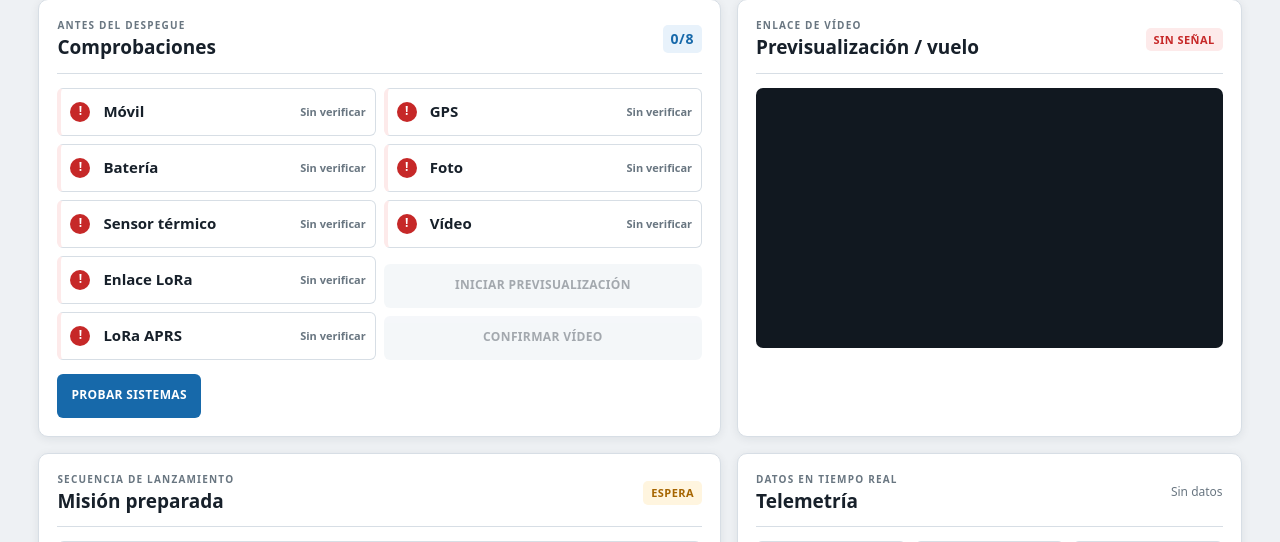
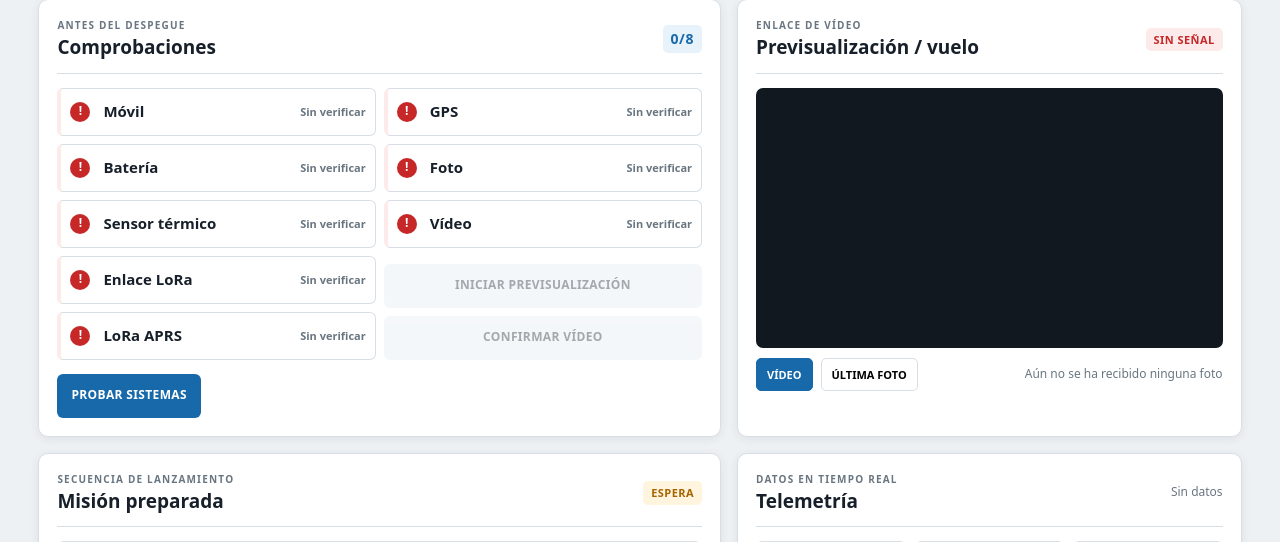
Before and after one commit to Gonellarro/stratocaster, a Flask app: page /control in a window 1280 px wide. Shown: the part 186-728 px from the top of the page. Run offline with Flask 3, Linux system fonts and the light colour scheme; the visitor is signed in with stand-in values (Sample User, id 1); parts of the project's set-up code (start-up, migrations or seed data) failed here and were passed over; some libraries are stand-ins or nearby versions.

Commit message:
Revisió video i foto

```diff
--- a/docker-broadcast/image-store/static/js/telemetry.js
+++ b/docker-broadcast/image-store/static/js/telemetry.js
@@ -182,6 +182,18 @@ function handleAprsLoraTelemetry(data) {
 }
 
 function handleCameraEvent(data) {
+    const img = document.getElementById('photo-feed');
+    if (img) {
+        const imageUrl = data.url_imagen || '/images/last';
+        const separator = imageUrl.includes('?') ? '&' : '?';
+        img.src = imageUrl + separator + 't=' + Date.now();
+    }
+    const photoTimeEl = document.getElementById('photo-time');
+    if (photoTimeEl) {
+        photoTimeEl.textContent = 'Foto recibida a las ' + new Date().toLocaleTimeString() + ': ' +
+            (data.texto || 'Captura de la sonda');
+    }
+    switchCameraTab('foto');
     logMessage('ok', 'CÁMARA', 'Nueva foto recibida: "' + (data.texto || 'Captura de verificación de cámara (OK)') + '"');
 
     if (data.lat !== undefined && data.lat !== null && data.lat !== 'null' && data.lat !== 0) {
--- a/docker-broadcast/image-store/static/js/ui.js
+++ b/docker-broadcast/image-store/static/js/ui.js
@@ -103,13 +103,25 @@ function updateTestModeUI() {
 }
 
 function switchCameraTab(tabName) {
+    const tabFoto = document.getElementById('tab-foto');
+    const tabVideo = document.getElementById('tab-video');
+    const viewer = document.getElementById('camera-frame');
     const streamFrame = document.getElementById('video-stream');
-    // La consola ya no muestra fotografías. Se conserva esta función porque
-    // la usan los eventos de cámara, pero solo actúa sobre el visor de vídeo.
-    if (tabName !== 'video' || !streamFrame) return;
-    const vdoUrl = (window.CONFIG && window.CONFIG.vdoViewUrl) || 'https://vdo.ninja/?view=sonda_stratocaster';
-    if (streamFrame.src !== vdoUrl) {
-        streamFrame.src = vdoUrl;
+
+    if (tabName === 'foto') {
+        if (tabFoto) tabFoto.className = 'camera-tab active';
+        if (tabVideo) tabVideo.className = 'camera-tab';
+        if (viewer) viewer.className = 'camera-viewer';
+        // La foto no necesita mantener la conexión de vídeo abierta.
+        if (streamFrame) streamFrame.src = '';
+    } else {
+        if (tabFoto) tabFoto.className = 'camera-tab';
+        if (tabVideo) tabVideo.className = 'camera-tab active';
+        if (viewer) viewer.className = 'camera-viewer video-mode';
+        if (streamFrame) {
+            const vdoUrl = (window.CONFIG && window.CONFIG.vdoViewUrl) || 'https://vdo.ninja/?view=sonda_stratocaster';
+            if (streamFrame.src !== vdoUrl) streamFrame.src = vdoUrl;
+        }
     }
 }
 
--- a/docker-broadcast/image-store/templates/control.html
+++ b/docker-broadcast/image-store/templates/control.html
@@ -75,7 +75,18 @@
     <section class="mission-grid media-grid">
       <article class="panel video-panel">
         <div class="panel-heading"><div><span class="eyebrow">ENLACE DE VÍDEO</span><h2>Previsualización / vuelo</h2></div><span id="video-link-state" class="link-badge disconnected">SIN SEÑAL</span></div>
-        <div class="video-frame"><iframe id="video-stream" title="Previsualización VDO.Ninja" allow="camera; microphone; fullscreen; autoplay"></iframe></div>
+        <div class="video-frame">
+          <iframe id="video-stream" title="Previsualización VDO.Ninja" allow="camera; microphone; fullscreen; autoplay"></iframe>
+          <div id="camera-frame" class="camera-viewer video-mode">
+            <img id="photo-feed" src="/images/last" alt="Última foto de la sonda">
+            <span>Esperando una foto de la sonda</span>
+          </div>
+        </div>
+        <div class="media-footer">
+          <button id="tab-video" class="camera-tab active" onclick="switchCameraTab('video')">VÍDEO</button>
+          <button id="tab-foto" class="camera-tab" onclick="switchCameraTab('foto')">ÚLTIMA FOTO</button>
+          <span id="photo-time">Aún no se ha recibido ninguna foto</span>
+        </div>
       </article>
       <article class="panel telemetry-panel">
         <div class="panel-heading"><div><span class="eyebrow">DATOS EN TIEMPO REAL</span><h2>Telemetría</h2></div><span id="sys-last-ping" class="muted">Sin datos</span></div>
@@ -101,9 +112,9 @@
 
   <script src="https://unpkg.com/leaflet@1.9.4/dist/leaflet.js"></script>
   <script src="{{ url_for('static', filename='js/state.js', v='20260816-04') }}"></script>
-  <script src="{{ url_for('static', filename='js/ui.js', v='20260816-04') }}"></script>
+  <script src="{{ url_for('static', filename='js/ui.js', v='20260820-01') }}"></script>
   <script src="{{ url_for('static', filename='js/map.js', v='20260816-01') }}"></script>
-  <script src="{{ url_for('static', filename='js/telemetry.js', v='20260816-05') }}"></script>
+  <script src="{{ url_for('static', filename='js/telemetry.js', v='20260820-01') }}"></script>
   <script src="{{ url_for('static', filename='js/checklist.js', v='20260816-05') }}"></script>
   <script src="{{ url_for('static', filename='js/launch.js', v='20260816-03') }}"></script>
   <script src="{{ url_for('static', filename='js/fotos.js', v='20260807-19') }}"></script>
```
